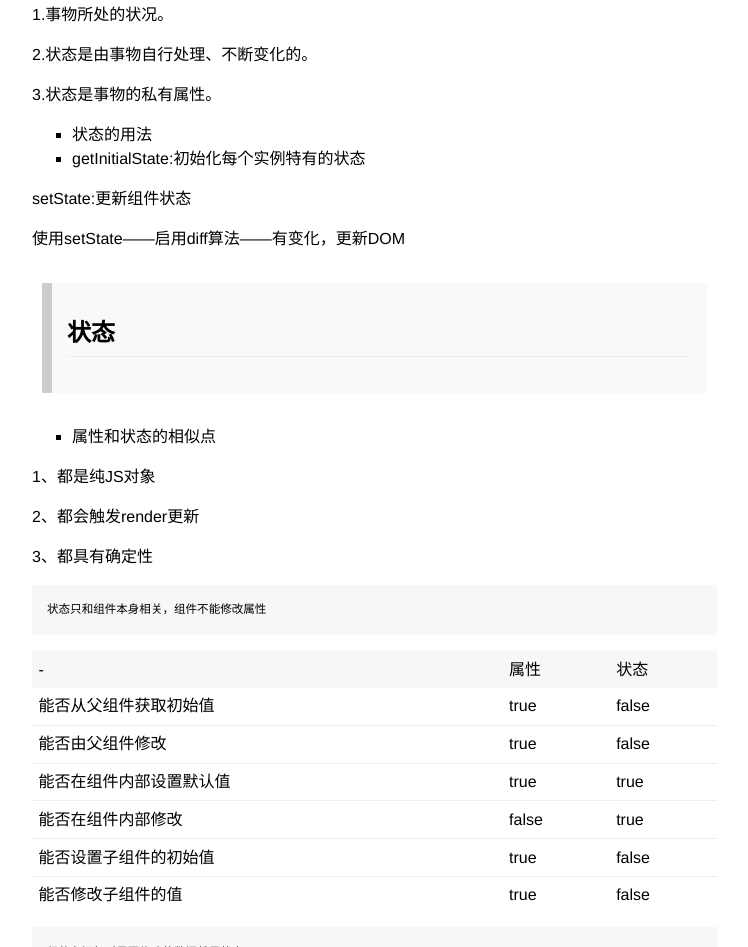
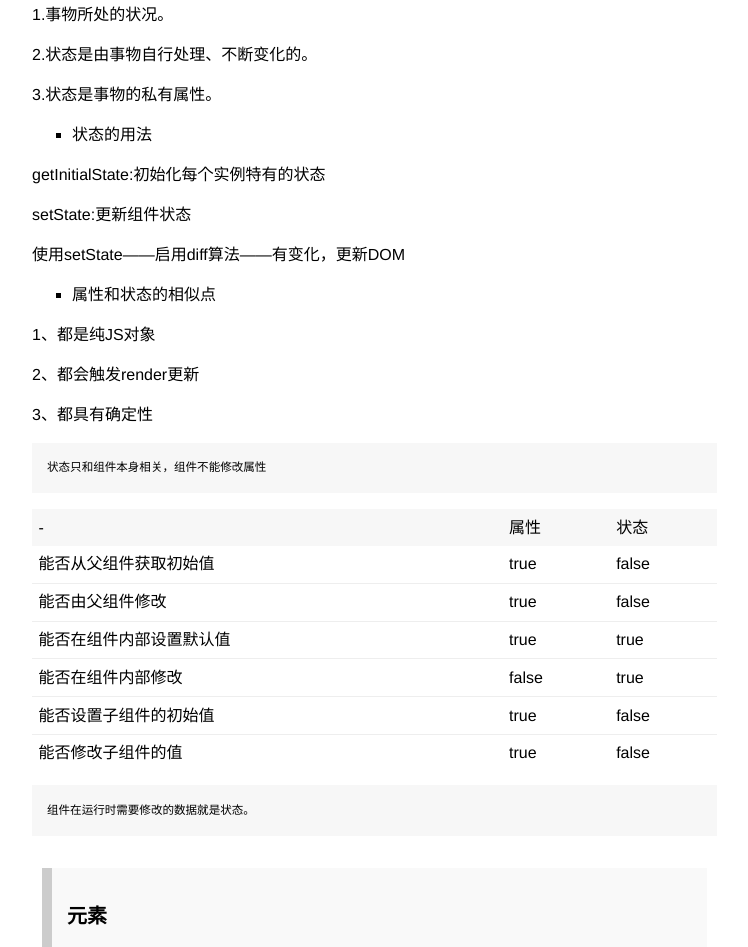
Before and after one commit to Neptune189zj/Neptune189zj.github.io, a plain HTML site: page 2018/01/30/StartReact-1/index.html in a window 1280 px wide. Shown: the part 1771-2718 px from the top of the page, without its empty margins (96-844 px from the left). Drawn offline with nearby package versions, Linux system fonts and the light colour scheme.

Commit message:
Site updated: 2018-01-31 09:14:30

```diff
--- a/2018/01/30/StartReact-1/index.html
+++ b/2018/01/30/StartReact-1/index.html
@@ -163,12 +163,10 @@
 <p>3.状态是事物的私有属性。 </p>
 <ul>
 <li>状态的用法 </li>
-<li>getInitialState:初始化每个实例特有的状态 </li>
 </ul>
+<p>getInitialState:初始化每个实例特有的状态 </p>
 <p>setState:更新组件状态 </p>
 <p>使用setState——启用diff算法——有变化，更新DOM</p>
-<blockquote>
-<h2 id="状态-1"><a href="#状态-1" class="headerlink" title="状态"></a>状态</h2></blockquote>
 <ul>
 <li>属性和状态的相似点 </li>
 </ul>
```
